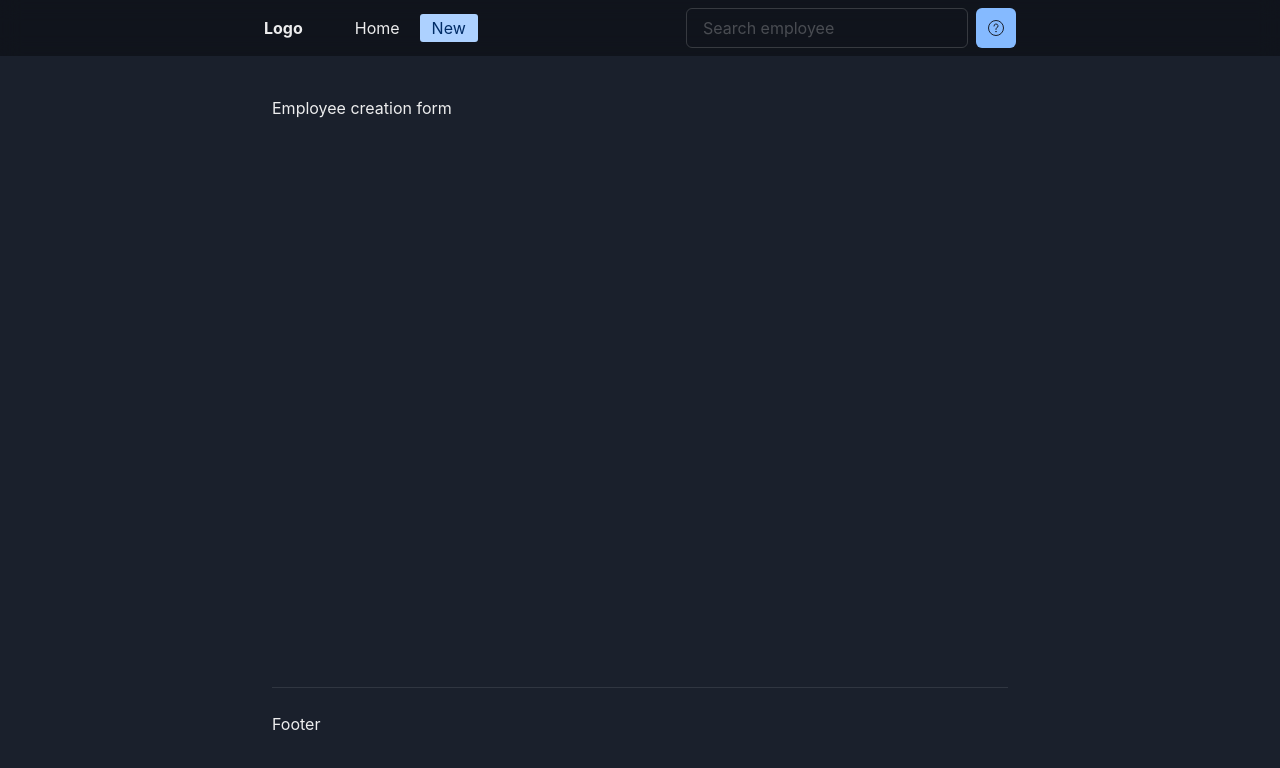
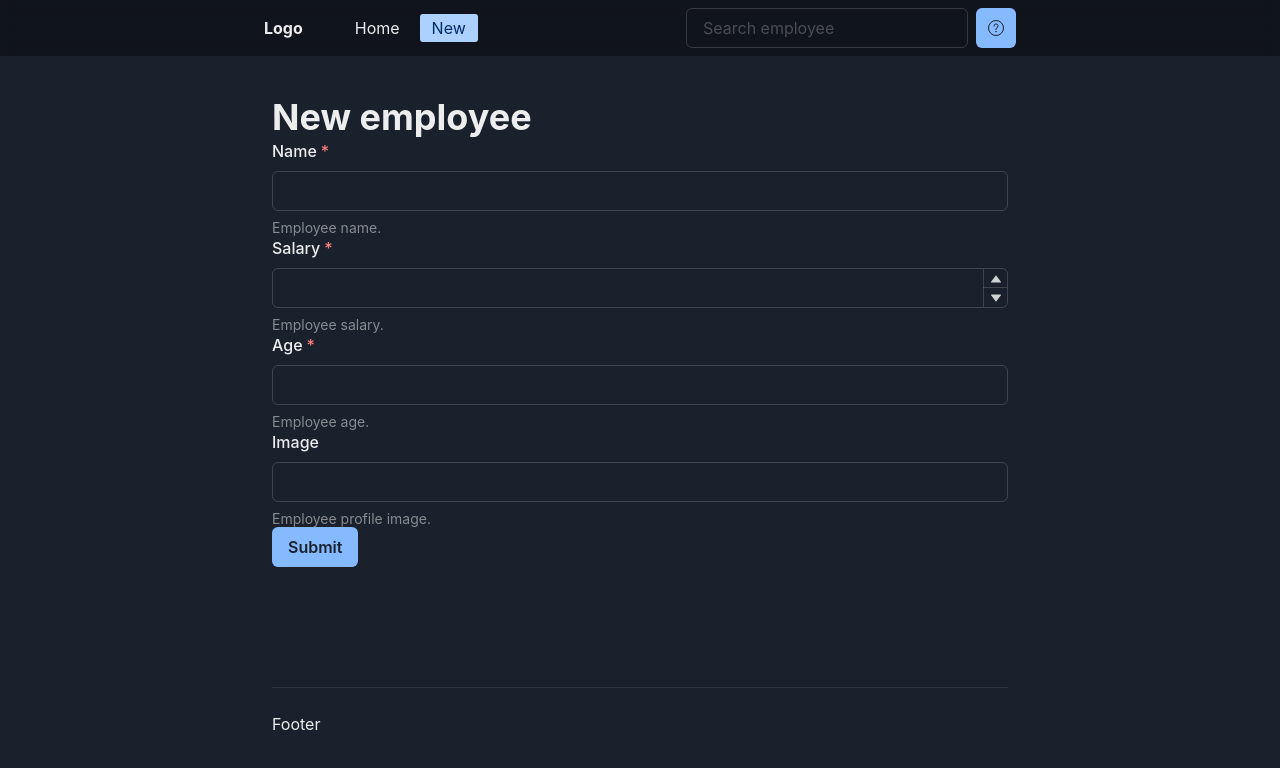
Before and after one commit to JMRBDev/Employees, a React (Create React App) app: page /new in a window 1280 px wide. Shown: the top 768 px of the page. Built offline with nearby package versions, Linux system fonts and the light colour scheme.

Commit message:
Initial layout and basic validation

```diff
--- a/src/components/pages/employeePage/index.tsx
+++ b/src/components/pages/employeePage/index.tsx
@@ -1,12 +1,103 @@
 import React from 'react';
-import { Text } from '@chakra-ui/react';
+import { FormControl, FormErrorMessage, FormHelperText, FormLabel, Heading, Input, Box, Button, NumberInput, NumberInputField, NumberInputStepper, NumberIncrementStepper, NumberDecrementStepper } from '@chakra-ui/react';
+import { FieldValues, SubmitHandler, useForm } from 'react-hook-form';
+import { IEmployee } from '../../../interfaces/IEmployee';
+import * as Yup from 'yup';
+import { yupResolver } from '@hookform/resolvers/yup';
+
+const FormSchema = Yup.object().shape({
+    employee_name: Yup.string().required('Name is required'),
+    employee_salary: Yup.number().typeError('Salary must be a number').required('Salary is required'),
+    employee_age: Yup.number().typeError('Age must be a number').required('Age is required'),
+    employee_image: Yup.mixed()
+        .test(
+            "fileSize",
+            "File size is too large (5MB max.)",
+            (value) => value[0].size <= 5242880 && value[0].size > 0)
+        .test(
+            "fileType",
+            "Only jpg, png and jpeg are supported",
+            (value) => ["image/jpeg", "image/png", "image/jpg"].includes(value.type)),
+});
+
+const useCreateForm = () => {
+    return useForm<IEmployee>({
+        mode: 'onChange',
+        reValidateMode: 'onChange',
+        resolver: yupResolver(FormSchema),
+    });
+}
 
 const EmployeePage = () => {
+    const { register, handleSubmit, formState: { errors } } = useCreateForm();
+    const onSubmit: SubmitHandler<FieldValues> = (data) => console.log(data);
+
+    console.log({ errors })
+
     return (
-        <Text>
-            Employee Detail
-        </Text>
-    );
+        <>
+            <Heading>New employee</Heading>
+            <Box as="form" onSubmit={handleSubmit(onSubmit)}>
+                <FormControl isRequired isInvalid={!!errors.employee_name}>
+                    <FormLabel htmlFor='employee_name'>Name</FormLabel>
+                    <Input {...register('employee_name')} />
+                    {!errors.employee_name ? (
+                        <FormHelperText>
+                            Employee name.
+                        </FormHelperText>
+                    ) : (
+                        <FormErrorMessage>{errors.employee_name?.message}</FormErrorMessage>
+                    )}
+                </FormControl>
+
+                <FormControl isRequired isInvalid={!!errors.employee_salary}>
+                    <FormLabel htmlFor='employee_salary'>Salary</FormLabel>
+                    <NumberInput>
+                        <NumberInputField {...register('employee_salary')} />
+                        <NumberInputStepper>
+                            <NumberIncrementStepper />
+                            <NumberDecrementStepper />
+                        </NumberInputStepper>
+                    </NumberInput>
+                    {!errors.employee_salary ? (
+                        <FormHelperText>
+                            Employee salary.
+                        </FormHelperText>
+                    ) : (
+                        <FormErrorMessage>{errors.employee_salary?.message}</FormErrorMessage>
+                    )}
+                </FormControl>
+
+                <FormControl isRequired isInvalid={!!errors.employee_age}>
+                    <FormLabel htmlFor='employee_age'>Age</FormLabel>
+                    <Input type="number" {...register('employee_age')} />
+                    {!errors.employee_age ? (
+                        <FormHelperText>
+                            Employee age.
+                        </FormHelperText>
+                    ) : (
+                        <FormErrorMessage>{errors.employee_age?.message}</FormErrorMessage>
+                    )}
+                </FormControl>
+
+                <FormControl isInvalid={!!errors.employee_image}>
+                    <FormLabel htmlFor='employee_image'>Image</FormLabel>
+                    <Input {...register('employee_image')} />
+                    {!errors.employee_image ? (
+                        <FormHelperText>
+                            Employee profile image.
+                        </FormHelperText>
+                    ) : (
+                        <FormErrorMessage>{errors.employee_image?.message}</FormErrorMessage>
+
+                    )}
+                </FormControl>
+                <Button type="submit" disabled={!!Object.keys(errors).length}>
+                    Submit
+                </Button>
+            </Box>
+        </>
+    )
 }
 
 export default EmployeePage;
--- a/src/components/routing/MainRouter/index.tsx
+++ b/src/components/routing/MainRouter/index.tsx
@@ -2,13 +2,12 @@ import React from 'react';
 import { Routes, Route } from 'react-router-dom';
 import HomePage from '../../pages/homePage';
 import EmployeePage from '../../pages/employeePage';
-import { Text } from '@chakra-ui/react';
 
 const MainRouter = () => {
     return (
         <Routes>
             <Route path="/" element={<HomePage />} />
-            <Route path="new" element={<Text>Employee creation form</Text>} />
+            <Route path="new" element={<EmployeePage />} />
             <Route path="employee/:id" element={<EmployeePage />} />
         </Routes>
     );
```
